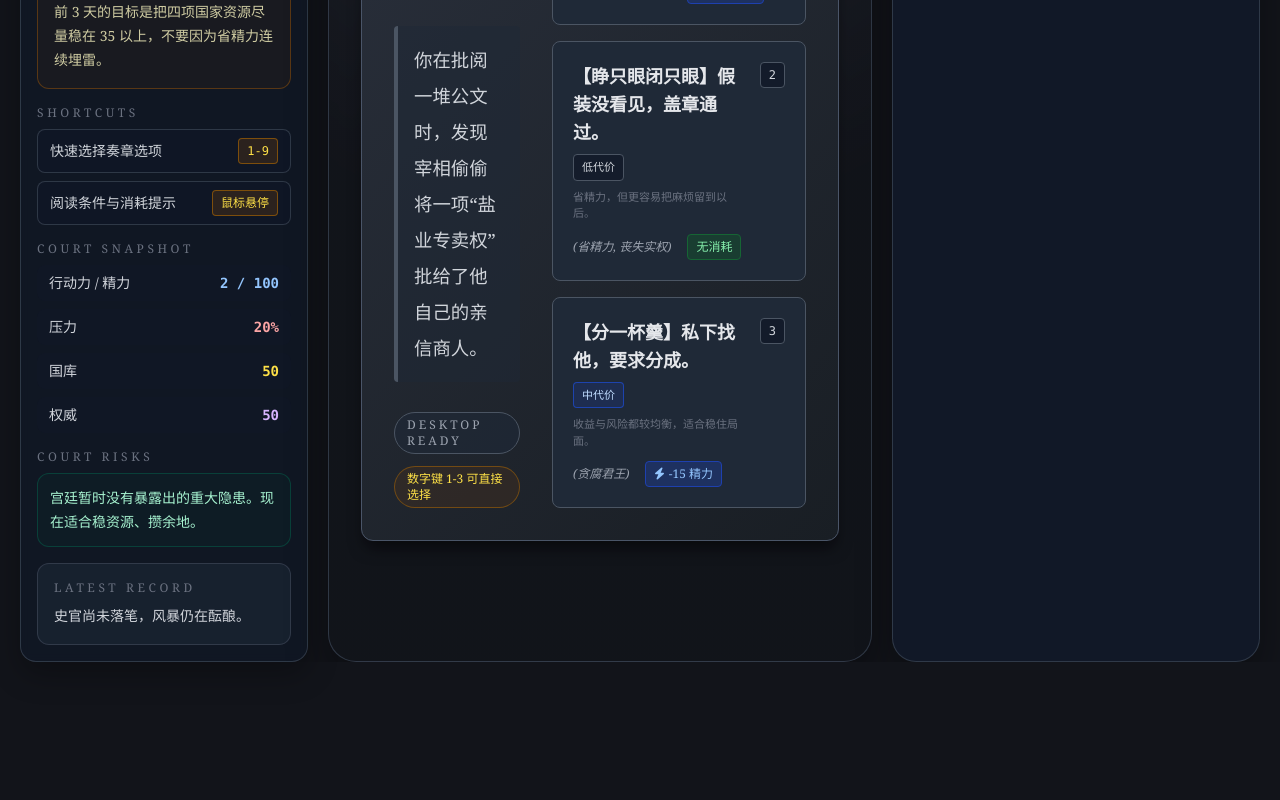
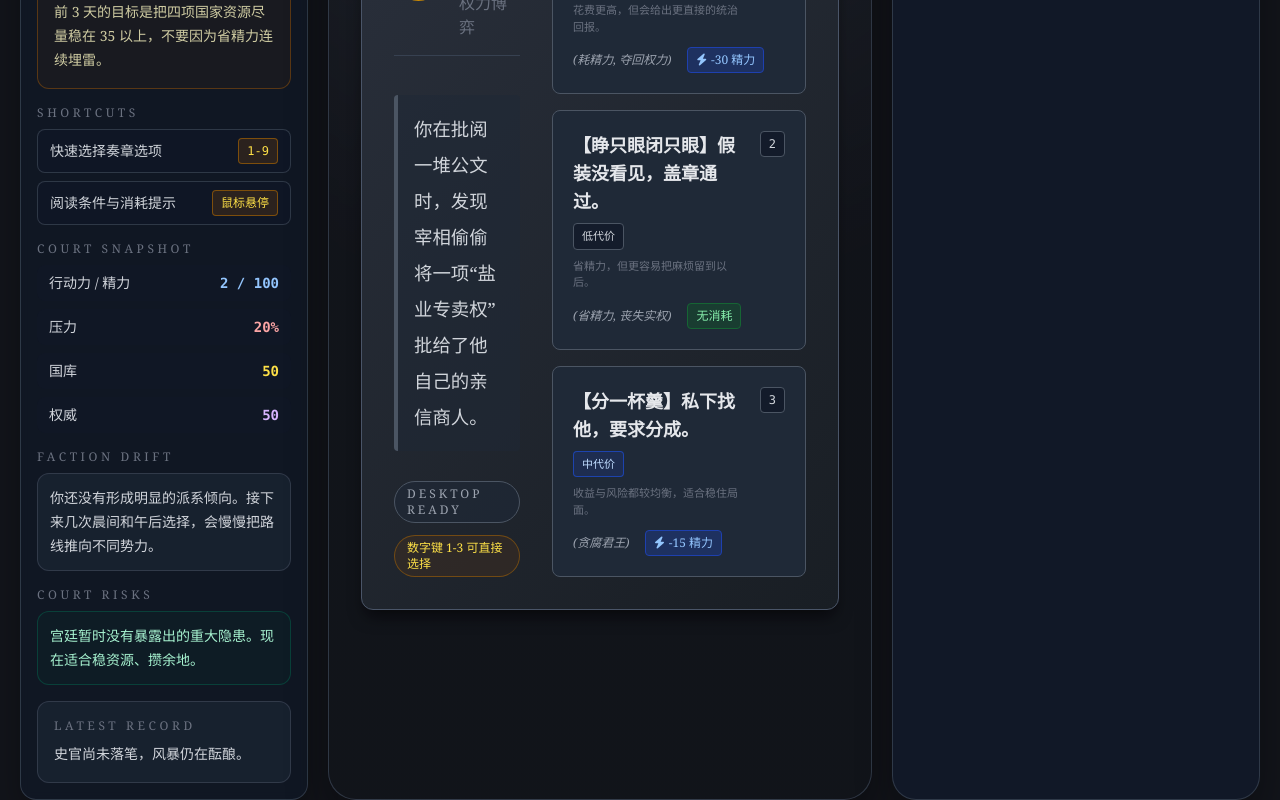
Before and after one commit to onovich/SlackerKing, a React (Vite) app: page / in a window 1280 px wide. Shown: the part 488-1288 px from the top of the page. Before the commit the page ends 1150 px from the top, so only its background shows below. Built offline with nearby package versions, Linux system fonts and the light colour scheme.

Commit message:
feat: add faction route tracking

```diff
--- a/src/App.jsx
+++ b/src/App.jsx
@@ -1,6 +1,6 @@
 import { useEffect, useMemo } from 'react';
 import { useGameSession } from './logic/hooks/useGameSession';
-import { getVisibleRisks, isMorningChoiceAvailable } from './logic/engine/gameEngine';
+import { getFactionOverview, getVisibleRisks, isMorningChoiceAvailable } from './logic/engine/gameEngine';
 import { locations } from './data/gameContent';
 import { TopBar } from './view/components/TopBar';
 import { DesktopCompanion } from './view/components/DesktopCompanion';
@@ -49,6 +49,7 @@ export default function App() {
   );
 
   const visibleRisks = useMemo(() => getVisibleRisks(gameState), [gameState]);
+  const factionOverview = useMemo(() => getFactionOverview(gameState), [gameState]);
 
   useEffect(() => {
     const onKeyDown = (event) => {
@@ -112,7 +113,7 @@ export default function App() {
         <TopBar gameState={gameState} visibleRisks={visibleRisks} />
 
         <main className="flex flex-1 overflow-hidden xl:gap-5 xl:overflow-visible xl:pt-4">
-          <DesktopCompanion gameState={gameState} currentEvent={currentEvent} visibleRisks={visibleRisks} />
+          <DesktopCompanion gameState={gameState} currentEvent={currentEvent} visibleRisks={visibleRisks} factionOverview={factionOverview} />
 
           <div
             className="relative flex flex-1 items-center justify-center overflow-y-auto p-4 md:p-8 xl:rounded-[28px] xl:border xl:border-gray-700/80 xl:bg-[radial-gradient(circle_at_top,_rgba(74,85,104,0.28),_rgba(18,20,26,0.95)_55%)] xl:shadow-[0_16px_40px_rgba(0,0,0,0.35)]"
--- a/src/data/gameContent.js
+++ b/src/data/gameContent.js
@@ -22,6 +22,33 @@ export const CHOICE_TIER_META = {
     label: '高代价',
     hint: '花费更高，但会给出更直接的统治回报。',
     badgeClass: 'border-yellow-700/70 bg-yellow-900/30 text-yellow-200',
+  },
+};
+
+export const FACTION_META = {
+  old_nobles: {
+    label: '旧贵族',
+    icon: 'fa-crown',
+    accentClass: 'text-yellow-300',
+    summary: '礼制、婚盟与王室体面仍在为你提供基本盘。',
+  },
+  military: {
+    label: '军方',
+    icon: 'fa-shield-alt',
+    accentClass: 'text-red-300',
+    summary: '将军和禁卫开始把你视作愿意投入军备的君主。',
+  },
+  merchants: {
+    label: '商会',
+    icon: 'fa-coins',
+    accentClass: 'text-amber-300',
+    summary: '逐利之徒正在从你的统治风格里闻到生意机会。',
+  },
+  foreign: {
+    label: '外邦势力',
+    icon: 'fa-globe',
+    accentClass: 'text-sky-300',
+    summary: '外部势力开始把你当成可以施压、交易或试探的对象。',
   },
 };
 
@@ -87,6 +114,13 @@ export const INITIAL_DAILY_CHANGES = {
   energy: 0,
 };
 
+export const INITIAL_FACTION_STANDINGS = {
+  old_nobles: 0,
+  military: 0,
+  merchants: 0,
+  foreign: 0,
+};
+
 export const INITIAL_STATE = {
   day: 1,
   phase: 'morning',
@@ -97,6 +131,7 @@ export const INITIAL_STATE = {
   history: [],
   isGameOver: false,
   traits: { isSlippery: true },
+  factions: { ...INITIAL_FACTION_STANDINGS },
   logs: [],
   nightSummary: [],
   dailyChanges: { ...INITIAL_DAILY_CHANGES },
@@ -114,9 +149,9 @@ export const eventDatabase = [
     title: '抗税暴乱',
     desc: '财政大臣满头大汗地跑来：“陛下，南方行省拒绝缴纳新定的羊毛税！他们不仅赶走了税务官，还烧毁了粮仓！”',
     choices: [
-      { id: 'revolt_crush', tierId: 'high', text: '【铁血镇压】派禁卫军去教训他们。 (耗精力, 需军力>30)', energy: 30, requirementId: 'military_at_least_30', effectId: 'revolt_crush' },
-      { id: 'revolt_relief', tierId: 'mid', text: '【妥协免税】安抚他们，撤销税收令。 (耗精力, 损权威)', energy: 20, requirementId: 'always', effectId: 'revolt_relief' },
-      { id: 'revolt_delegate', tierId: 'low', text: '【踢皮球】让当地总督自己想办法。 (省精力, 埋隐患)', energy: 5, requirementId: 'always', effectId: 'revolt_delegate' },
+      { id: 'revolt_crush', tierId: 'high', text: '【铁血镇压】派禁卫军去教训他们。 (耗精力, 需军力>30)', energy: 30, requirementId: 'military_at_least_30', effectId: 'revolt_crush', factionEffects: { military: 2 } },
+      { id: 'revolt_relief', tierId: 'mid', text: '【妥协免税】安抚他们，撤销税收令。 (耗精力, 损权威)', energy: 20, requirementId: 'always', effectId: 'revolt_relief', factionEffects: { old_nobles: 1, merchants: 1 } },
+      { id: 'revolt_delegate', tierId: 'low', text: '【踢皮球】让当地总督自己想办法。 (省精力, 埋隐患)', energy: 5, requirementId: 'always', effectId: 'revolt_delegate', factionEffects: { old_nobles: 1 } },
     ],
   },
   {
@@ -129,9 +164,9 @@ export const eventDatabase = [
     title: '北方汗国的使节',
     desc: '一个裹着熊皮、浑身膻味的野蛮人使者大步走入大殿，甚至没有单膝下跪。“大汗听说南方的国王软弱可欺。交出十万金币岁币，否则铁蹄踏平此地！”',
     choices: [
-      { id: 'envoy_execute', tierId: 'high', text: '【斩首示威】砍了他的头送回去！ (耗精力, 极高战争风险)', energy: 40, requirementId: 'always', effectId: 'envoy_execute' },
-      { id: 'envoy_delay', tierId: 'mid', text: '【糊弄大法】赏赐他美酒，说国库空虚需筹措时日。 (低耗, 拖延)', energy: 10, requirementId: 'always', effectId: 'envoy_delay' },
-      { id: 'envoy_play_dumb', tierId: 'low', text: '【装傻充愣】“你说什么？朕耳背，听不懂北方方言。”', energy: 5, requirementId: 'always', effectId: 'envoy_play_dumb' },
+      { id: 'envoy_execute', tierId: 'high', text: '【斩首示威】砍了他的头送回去！ (耗精力, 极高战争风险)', energy: 40, requirementId: 'always', effectId: 'envoy_execute', factionEffects: { military: 2 } },
+      { id: 'envoy_delay', tierId: 'mid', text: '【糊弄大法】赏赐他美酒，说国库空虚需筹措时日。 (低耗, 拖延)', energy: 10, requirementId: 'always', effectId: 'envoy_delay', factionEffects: { foreign: 2 } },
+      { id: 'envoy_play_dumb', tierId: 'low', text: '【装傻充愣】“你说什么？朕耳背，听不懂北方方言。”', energy: 5, requirementId: 'always', effectId: 'envoy_play_dumb', factionEffects: { foreign: 1 } },
     ],
   },
   {
@@ -144,8 +179,8 @@ export const eventDatabase = [
     title: '赖着不走的使者',
     desc: '北方使者已经在宫廷白吃白喝几天了，甚至调戏了女官。他再次上殿催问：“陛下，钱凑够了吗？”',
     choices: [
-      { id: 'envoy_pay_off', tierId: 'mid', text: '【破财消灾】给他钱，让他快滚。 (耗国库)', energy: 10, requirementId: 'treasury_above_30', effectId: 'envoy_pay_off' },
-      { id: 'envoy_assassinate', tierId: 'high', text: '【暗下毒手】让情报总管在今晚的宴会上“解决”他。 (耗精力, 风险极大)', energy: 30, requirementId: 'always', effectId: 'envoy_assassinate' },
+      { id: 'envoy_pay_off', tierId: 'mid', text: '【破财消灾】给他钱，让他快滚。 (耗国库)', energy: 10, requirementId: 'treasury_above_30', effectId: 'envoy_pay_off', factionEffects: { foreign: 2, merchants: 1 } },
+      { id: 'envoy_assassinate', tierId: 'high', text: '【暗下毒手】让情报总管在今晚的宴会上“解决”他。 (耗精力, 风险极大)', energy: 30, requirementId: 'always', effectId: 'envoy_assassinate', factionEffects: { military: 1, old_nobles: 1 } },
     ],
   },
   {
@@ -158,9 +193,9 @@ export const eventDatabase = [
     title: '进贡的狮鹫幼崽',
     desc: '总督送来一只罕见的魔法生物幼崽，长着鹰头狮身。它极其凶猛，咬伤了三个驯兽师。',
     choices: [
-      { id: 'beast_raise', tierId: 'high', text: '【悉心培养】聘请法师驯养它作为皇家象征。 (重耗国库与精力)', energy: 40, requirementId: 'treasury_above_20', effectId: 'beast_raise' },
-      { id: 'beast_gift', tierId: 'mid', text: '【转送权臣】把它赐给骄横的军方将领。 (借刀杀人)', energy: 10, requirementId: 'always', effectId: 'beast_gift' },
-      { id: 'beast_sell', tierId: 'low', text: '【卖给黑市】这玩意儿肯定很值钱！ (庸君之选)', energy: 5, requirementId: 'always', effectId: 'beast_sell' },
+      { id: 'beast_raise', tierId: 'high', text: '【悉心培养】聘请法师驯养它作为皇家象征。 (重耗国库与精力)', energy: 40, requirementId: 'treasury_above_20', effectId: 'beast_raise', factionEffects: { old_nobles: 2 } },
+      { id: 'beast_gift', tierId: 'mid', text: '【转送权臣】把它赐给骄横的军方将领。 (借刀杀人)', energy: 10, requirementId: 'always', effectId: 'beast_gift', factionEffects: { military: 2 } },
+      { id: 'beast_sell', tierId: 'low', text: '【卖给黑市】这玩意儿肯定很值钱！ (庸君之选)', energy: 5, requirementId: 'always', effectId: 'beast_sell', factionEffects: { merchants: 2 } },
     ],
   },
   {
@@ -173,9 +208,9 @@ export const eventDatabase = [
     title: '宰相的夹带',
     desc: '你在批阅一堆公文时，发现宰相偷偷将一项“盐业专卖权”批给了他自己的亲信商人。',
     choices: [
-      { id: 'hand_scold', tierId: 'high', text: '【雷霆震怒】撕毁公文，当庭训斥宰相！ (耗精力, 夺回权力)', energy: 30, requirementId: 'always', effectId: 'hand_scold' },
-      { id: 'hand_ignore', tierId: 'low', text: '【睁只眼闭只眼】假装没看见，盖章通过。 (省精力, 丧失实权)', energy: 0, requirementId: 'always', effectId: 'hand_ignore' },
-      { id: 'hand_profit', tierId: 'mid', text: '【分一杯羹】私下找他，要求分成。 (贪腐君王)', energy: 15, requirementId: 'always', effectId: 'hand_profit' },
+      { id: 'hand_scold', tierId: 'high', text: '【雷霆震怒】撕毁公文，当庭训斥宰相！ (耗精力, 夺回权力)', energy: 30, requirementId: 'always', effectId: 'hand_scold', factionEffects: { old_nobles: 1, military: 1 } },
+      { id: 'hand_ignore', tierId: 'low', text: '【睁只眼闭只眼】假装没看见，盖章通过。 (省精力, 丧失实权)', energy: 0, requirementId: 'always', effectId: 'hand_ignore', factionEffects: { merchants: 1 } },
+      { id: 'hand_profit', tierId: 'mid', text: '【分一杯羹】私下找他，要求分成。 (贪腐君王)', energy: 15, requirementId: 'always', effectId: 'hand_profit', factionEffects: { merchants: 2 } },
     ],
   },
 ];
@@ -188,17 +223,17 @@ export const defaultEvent = {
   color: 'text-gray-500',
   desc: '一堆鸡毛蒜皮的领地纠纷、税务报表和贵族间的互相攻讦堆在你的桌上。看着就让人头痛。',
   choices: [
-    { id: 'daily_review', tierId: 'high', text: '【仔细批阅】耗尽脑汁处理。 (-40精力, +少量权威/国库)', energy: 40, requirementId: 'always', effectId: 'daily_review' },
-    { id: 'daily_stamp', tierId: 'low', text: '【全部准奏】闭着眼睛全盖章。 (-0精力, 埋下大量隐患)', energy: 0, requirementId: 'always', effectId: 'daily_stamp' },
+    { id: 'daily_review', tierId: 'high', text: '【仔细批阅】耗尽脑汁处理。 (-40精力, +少量权威/国库)', energy: 40, requirementId: 'always', effectId: 'daily_review', factionEffects: { old_nobles: 1 } },
+    { id: 'daily_stamp', tierId: 'low', text: '【全部准奏】闭着眼睛全盖章。 (-0精力, 埋下大量隐患)', energy: 0, requirementId: 'always', effectId: 'daily_stamp', factionEffects: { merchants: 1 } },
   ],
 };
 
 export const locations = [
-  { id: 'visit_queen', name: '王后寝宫', icon: 'fa-crown', color: 'text-yellow-400', desc: '陪伴王后，安抚旧贵族。(-少量精力, +权威/民心)', actionId: 'visit_queen' },
-  { id: 'visit_mistress', name: '情妇庄园', icon: 'fa-heart', color: 'text-pink-500', desc: '极致享乐，交换政治代价。(-更多国库, 大幅-压力, -权威/民心)', actionId: 'visit_mistress' },
-  { id: 'visit_hunt', name: '皇家猎场', icon: 'fa-horse', color: 'text-green-600', desc: '与将军们打猎。(-精力/少量国库, +军力/降压)', actionId: 'visit_hunt' },
-  { id: 'visit_spy', name: '情报暗室', icon: 'fa-user-secret', color: 'text-purple-600', desc: '听取流言。(-钱, 获取隐患线索)', actionId: 'visit_spy' },
-  { id: 'visit_sleep', name: '寝宫大睡', icon: 'fa-bed', color: 'text-blue-400', desc: '什么都不做，纯躺平。(恢复精力, 降压, 轻微失威)', actionId: 'visit_sleep' },
+  { id: 'visit_queen', name: '王后寝宫', icon: 'fa-crown', color: 'text-yellow-400', desc: '陪伴王后，安抚旧贵族。(-少量精力, +权威/民心)', actionId: 'visit_queen', factionEffects: { old_nobles: 2 } },
+  { id: 'visit_mistress', name: '情妇庄园', icon: 'fa-heart', color: 'text-pink-500', desc: '极致享乐，交换政治代价。(-更多国库, 大幅-压力, -权威/民心)', actionId: 'visit_mistress', factionEffects: { merchants: 1 } },
+  { id: 'visit_hunt', name: '皇家猎场', icon: 'fa-horse', color: 'text-green-600', desc: '与将军们打猎。(-精力/少量国库, +军力/降压)', actionId: 'visit_hunt', factionEffects: { military: 2 } },
+  { id: 'visit_spy', name: '情报暗室', icon: 'fa-user-secret', color: 'text-purple-600', desc: '听取流言。(-钱, 获取隐患线索)', actionId: 'visit_spy', factionEffects: { foreign: 1 } },
+  { id: 'visit_sleep', name: '寝宫大睡', icon: 'fa-bed', color: 'text-blue-400', desc: '什么都不做，纯躺平。(恢复精力, 降压, 轻微失威)', actionId: 'visit_sleep', factionEffects: {} },
 ];
 
 export const nightEvents = [
--- a/src/logic/engine/gameEngine.js
+++ b/src/logic/engine/gameEngine.js
@@ -1,4 +1,4 @@
-import { INITIAL_DAILY_CHANGES, INITIAL_STATE, RESOURCE_KEYS, RISK_META, defaultEvent, eventDatabase, locations, nightEvents } from '../../data/gameContent';
+import { FACTION_META, INITIAL_DAILY_CHANGES, INITIAL_FACTION_STANDINGS, INITIAL_STATE, RESOURCE_KEYS, RISK_META, defaultEvent, eventDatabase, locations, nightEvents } from '../../data/gameContent';
 
 function cloneState(state) {
   return {
@@ -6,6 +6,7 @@ function cloneState(state) {
     resources: { ...state.resources },
     player: { ...state.player },
     flags: { ...state.flags },
+    factions: { ...state.factions },
     history: [...state.history],
     logs: [...state.logs],
     nightSummary: [...state.nightSummary],
@@ -100,6 +101,21 @@ function applyStatChanges(state, changes) {
   state.dailyChanges.energy += state.player.energy - previous.energy;
 
   return damage;
+}
+
+function applyFactionEffects(state, factionEffects) {
+  if (!factionEffects) {
+    return;
+  }
+
+  Object.entries(factionEffects).forEach(([key, delta]) => {
+    if (!(key in FACTION_META) || typeof delta !== 'number') {
+      return;
+    }
+
+    const current = state.factions[key] ?? INITIAL_FACTION_STANDINGS[key] ?? 0;
+    state.factions[key] = Math.max(0, Math.min(9, current + delta));
+  });
 }
 
 function evaluateGameOver(state) {
@@ -499,6 +515,38 @@ function getRiskLevel(progress, levels) {
   };
 }
 
+function getFactionLevel(score) {
+  if (score >= 5) {
+    return {
+      label: '押注',
+      badgeClass: 'border-red-700/70 bg-red-900/30 text-red-200',
+      barClass: 'bg-red-500',
+    };
+  }
+
+  if (score >= 3) {
+    return {
+      label: '靠拢',
+      badgeClass: 'border-yellow-700/70 bg-yellow-900/30 text-yellow-200',
+      barClass: 'bg-yellow-500',
+    };
+  }
+
+  if (score >= 1) {
+    return {
+      label: '试探',
+      badgeClass: 'border-blue-700/70 bg-blue-900/30 text-blue-200',
+      barClass: 'bg-blue-500',
+    };
+  }
+
+  return {
+    label: '观望',
+    badgeClass: 'border-gray-700/70 bg-gray-900/40 text-gray-300',
+    barClass: 'bg-gray-600',
+  };
+}
+
 export function getVisibleRisks(state) {
   const risks = [];
   const suppressedRiskKey = getSuppressedRiskKey(state);
@@ -534,6 +582,26 @@ export function getVisibleRisks(state) {
   }
 
   return risks.sort((left, right) => right.progress - left.progress);
+}
+
+export function getFactionOverview(state) {
+  const factions = Object.entries(FACTION_META)
+    .map(([id, meta]) => ({
+      id,
+      label: meta.label,
+      icon: meta.icon,
+      accentClass: meta.accentClass,
+      summary: meta.summary,
+      score: state.factions?.[id] ?? 0,
+      level: getFactionLevel(state.factions?.[id] ?? 0),
+    }))
+    .sort((left, right) => right.score - left.score);
+
+  const leadScore = factions[0]?.score ?? 0;
+  return factions.map((faction) => ({
+    ...faction,
+    isLeading: leadScore > 0 && faction.score === leadScore,
+  }));
 }
 
 export function initializeGameState() {
@@ -585,6 +653,7 @@ export function resolveMorningChoice(currentState, choiceId) {
 
   let damage = applyStatChanges(state, { energy: -choice.energy });
   (choiceEffects[choice.effectId] ?? (() => {}))(state);
+  applyFactionEffects(state, choice.factionEffects);
   evaluateGameOver(state);
 
   return {
@@ -620,6 +689,7 @@ export function resolveLocationVisit(currentState, locationId) {
 
   state.player.ap -= 1;
   (locationActions[location.actionId] ?? (() => {}))(state);
+  applyFactionEffects(state, location.factionEffects);
   evaluateGameOver(state);
 
   return {
--- a/src/view/components/DesktopCompanion.jsx
+++ b/src/view/components/DesktopCompanion.jsx
@@ -41,9 +41,34 @@ function RiskRow({ risk }) {
   );
 }
 
-function getGuidance(gameState, visibleRisks) {
+function FactionRow({ faction }) {
+  const width = faction.score > 0 ? Math.min(100, faction.score * 18) : 8;
+
+  return (
+    <div className={`rounded-xl border p-3 ${faction.isLeading ? 'border-yellow-700/60 bg-yellow-950/10' : 'border-gray-700/80 bg-gray-800/60'}`}>
+      <div className="flex items-center justify-between gap-3">
+        <div className="flex items-center gap-2 text-sm font-bold text-gray-100">
+          <i className={`fas ${faction.icon} ${faction.accentClass}`} />
+          <span>{faction.label}</span>
+        </div>
+        <span className={`rounded-full border px-2 py-1 text-xs ${faction.level.badgeClass}`}>
+          {faction.level.label}
+        </span>
+      </div>
+      <div className="mt-2 h-2 overflow-hidden rounded-full bg-gray-900/80">
+        <div className={`h-full rounded-full ${faction.level.barClass}`} style={{ width: `${width}%` }} />
+      </div>
+      <p className="mt-2 text-xs leading-5 text-gray-400">
+        {faction.score > 0 ? faction.summary : '你暂时还没有明显向这股势力下注。'}
+      </p>
+    </div>
+  );
+}
+
+function getGuidance(gameState, visibleRisks, factionOverview) {
   const lowestResource = Object.entries(gameState.resources).sort((left, right) => left[1] - right[1])[0];
   const highestRisk = visibleRisks[0];
+  const leadingFaction = factionOverview[0]?.score >= 3 ? factionOverview[0] : null;
 
   if (gameState.isGameOver) {
     return {
@@ -80,6 +105,13 @@ function getGuidance(gameState, visibleRisks) {
     };
   }
 
+  if (leadingFaction) {
+    return {
+      title: '开始兑现路线红利',
+      body: `你已经明显在向“${leadingFaction.label}”靠拢。后续尽量连续选择同类手段，才能把这条统治路线做实。`,
+    };
+  }
+
   if (highestRisk) {
     return {
       title: '确认你的治理倾向',
@@ -93,7 +125,7 @@ function getGuidance(gameState, visibleRisks) {
   };
 }
 
-export function DesktopCompanion({ gameState, currentEvent, visibleRisks }) {
+export function DesktopCompanion({ gameState, currentEvent, visibleRisks, factionOverview }) {
   const shortcuts = gameState.isGameOver
     ? [{ keyLabel: 'R', description: '重新开始这一局' }]
     : gameState.phase === 'morning'
@@ -112,7 +144,7 @@ export function DesktopCompanion({ gameState, currentEvent, visibleRisks }) {
           ];
 
   const latestLog = gameState.logs.at(-1)?.text;
-  const guidance = getGuidance(gameState, visibleRisks);
+  const guidance = getGuidance(gameState, visibleRisks, factionOverview);
 
   return (
     <aside className="hidden xl:flex xl:w-72 xl:flex-col xl:gap-4">
@@ -153,6 +185,17 @@ export function DesktopCompanion({ gameState, currentEvent, visibleRisks }) {
         </div>
 
         <div className="space-y-2">
+          <div className="text-xs uppercase tracking-[0.3em] text-gray-500">Faction Drift</div>
+          {factionOverview.some((item) => item.score > 0) ? (
+            factionOverview.map((faction) => <FactionRow key={faction.id} faction={faction} />)
+          ) : (
+            <div className="rounded-xl border border-gray-700/80 bg-gray-800/60 p-3 text-sm leading-6 text-gray-300">
+              你还没有形成明显的派系倾向。接下来几次晨间和午后选择，会慢慢把路线推向不同势力。
+            </div>
+          )}
+        </div>
+
+        <div className="space-y-2">
           <div className="text-xs uppercase tracking-[0.3em] text-gray-500">Court Risks</div>
           {visibleRisks.length > 0 ? (
             visibleRisks.map((risk) => <RiskRow key={risk.id} risk={risk} />)
```
Also changed, not shown: 3 other files (tests, documents, lock files or other folders).
